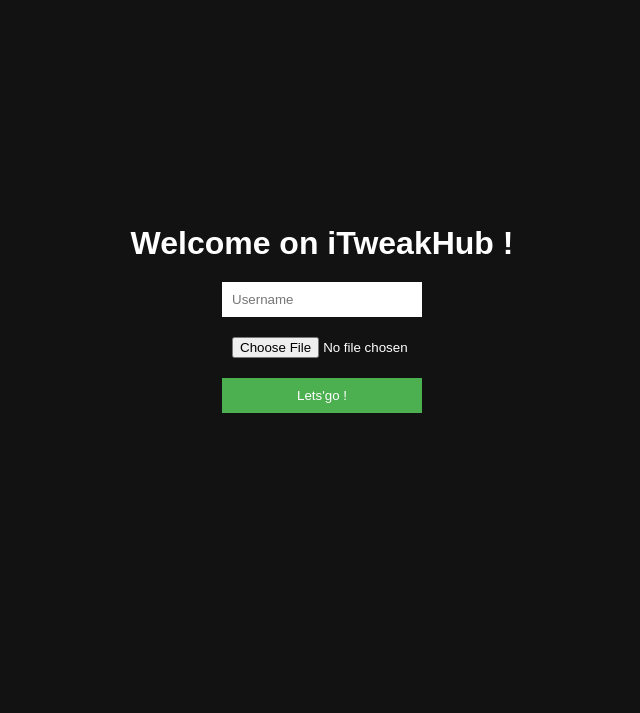
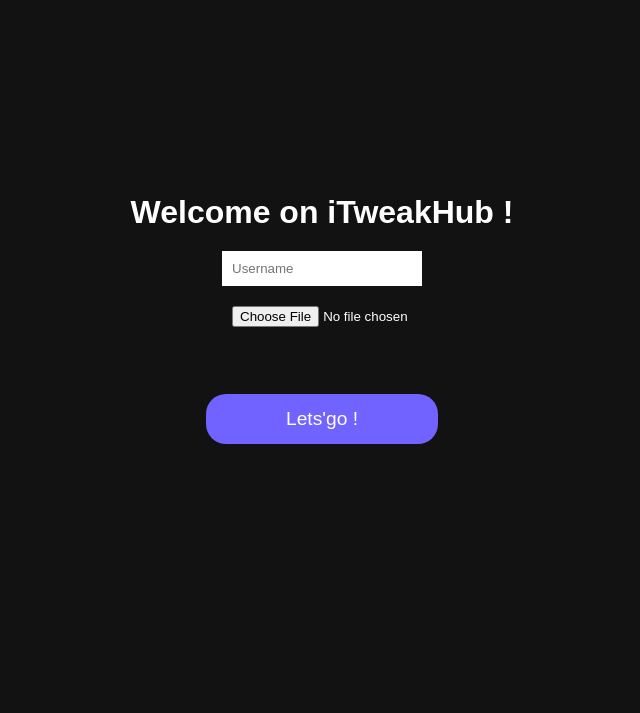
Before and after one commit to Ibinou/iTweakHub, a PHP site: page / in a window 1280 px wide. Shown: the part 87-800 px from the top of the page, without its empty margins (318-958 px from the left). Run offline with PHP 8.4, Linux system fonts and the light colour scheme; some libraries are stand-ins or nearby versions; grey boxes are pictures that could not be loaded.

Commit message:
Update styles.css

```diff
--- a/css/styles.css
+++ b/css/styles.css
@@ -849,9 +849,22 @@
 }
 
 #login-container button {
-  background-color: #4CAF50;
-  color: white;
-  cursor: pointer;
+   color: white;
+   border: none;
+   border-radius: 5px;
+   padding: 10px 20px;
+   cursor: pointer;
+   margin-top: 47px;
+   width: 232px;
+   height: 50px;
+   border-radius: 20px;
+   font-size: 1.2em;
+   left: 50%;
+   bottom: 30px;
+   backdrop-filter: blur(25px);
+   background-color: #7163FF;
+   -webkit-backdrop-filter: blur(25px);
+   align-items: center;
 }
 
 /* Conteneur principal */
```
